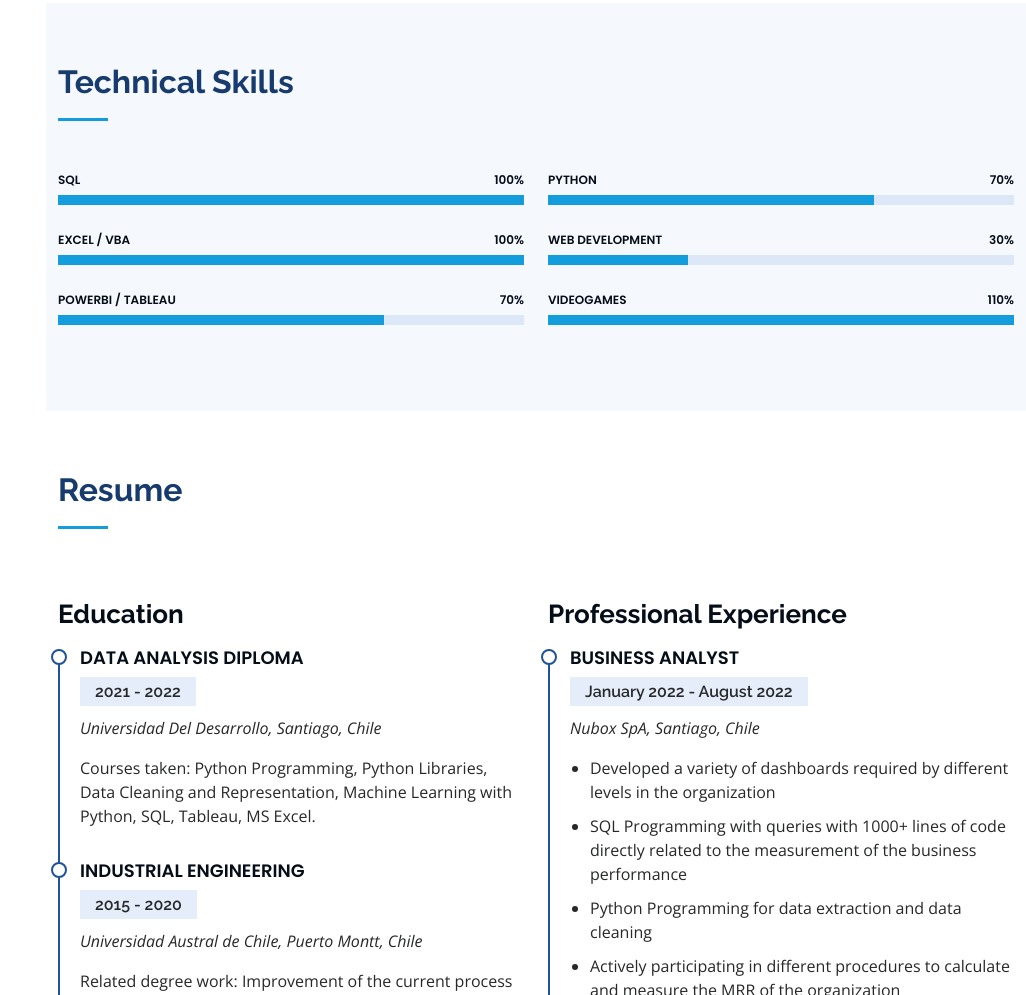
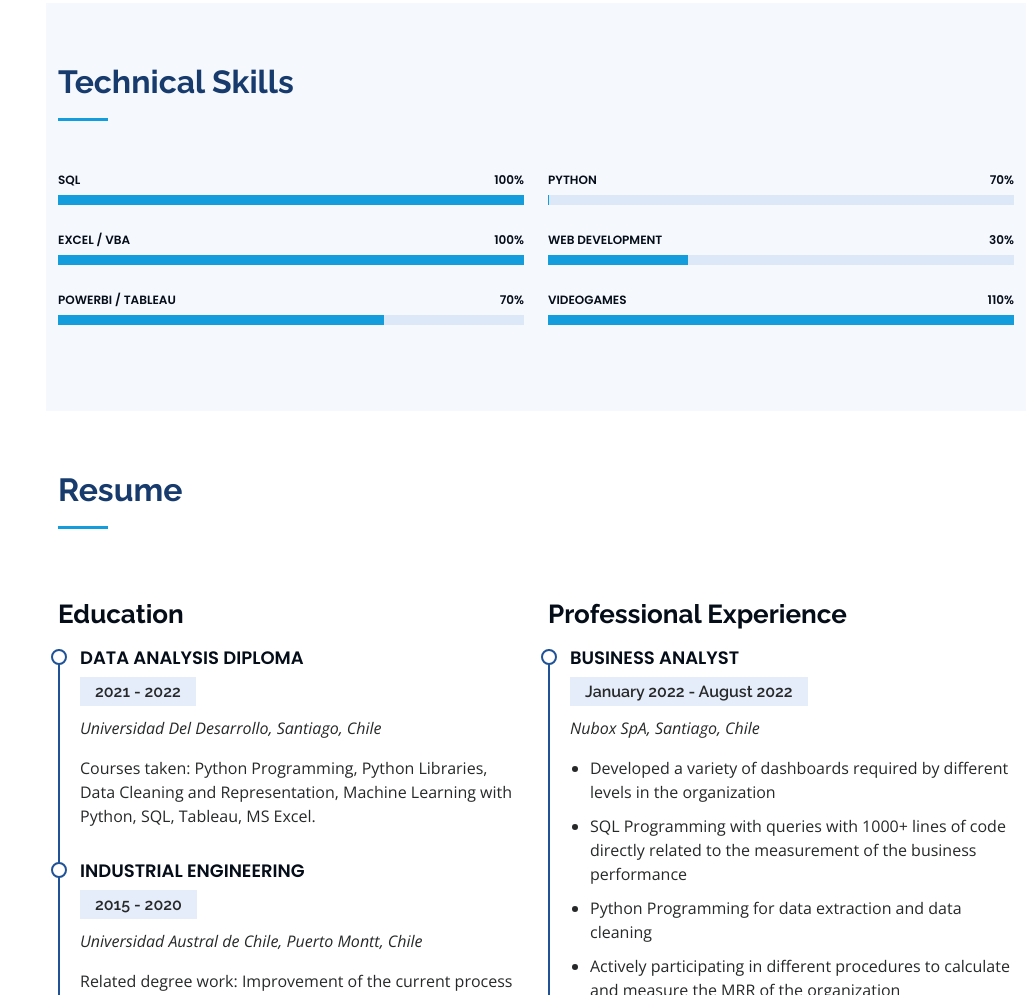
Before and after one commit to JavierNavarroNubox/chaperyolo.github.io, a plain HTML site: page index.html in a window 1280 px wide. Shown: the part 1353-2348 px from the top of the page, without its empty margins (254-1280 px from the left). Drawn offline with nearby package versions, Linux system fonts and the light colour scheme.

Commit message:
real python change

```diff
--- a/index.html
+++ b/index.html
@@ -164,7 +164,7 @@
             <div class="progress">
               <span class="skill">Python <i class="val">70%</i></span>
               <div class="progress-bar-wrap">
-                <div class="progress-bar" role="progressbar" aria-valuenow="70" aria-valuemin="0" aria-valuemax="100"></div>
+                <div class="progress-bar" role="progressbar" aria-valuenow="7a0" aria-valuemin="0" aria-valuemax="100"></div>
               </div>
             </div>
 
```
